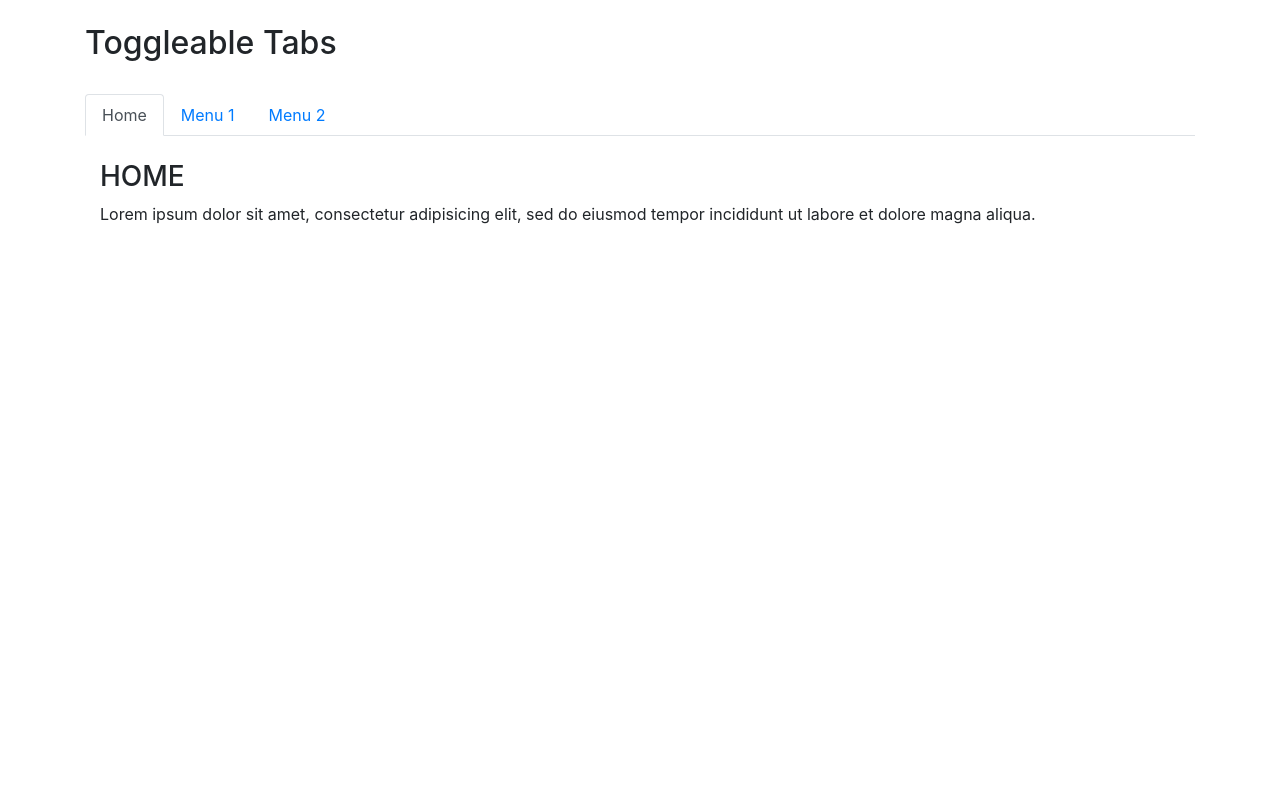
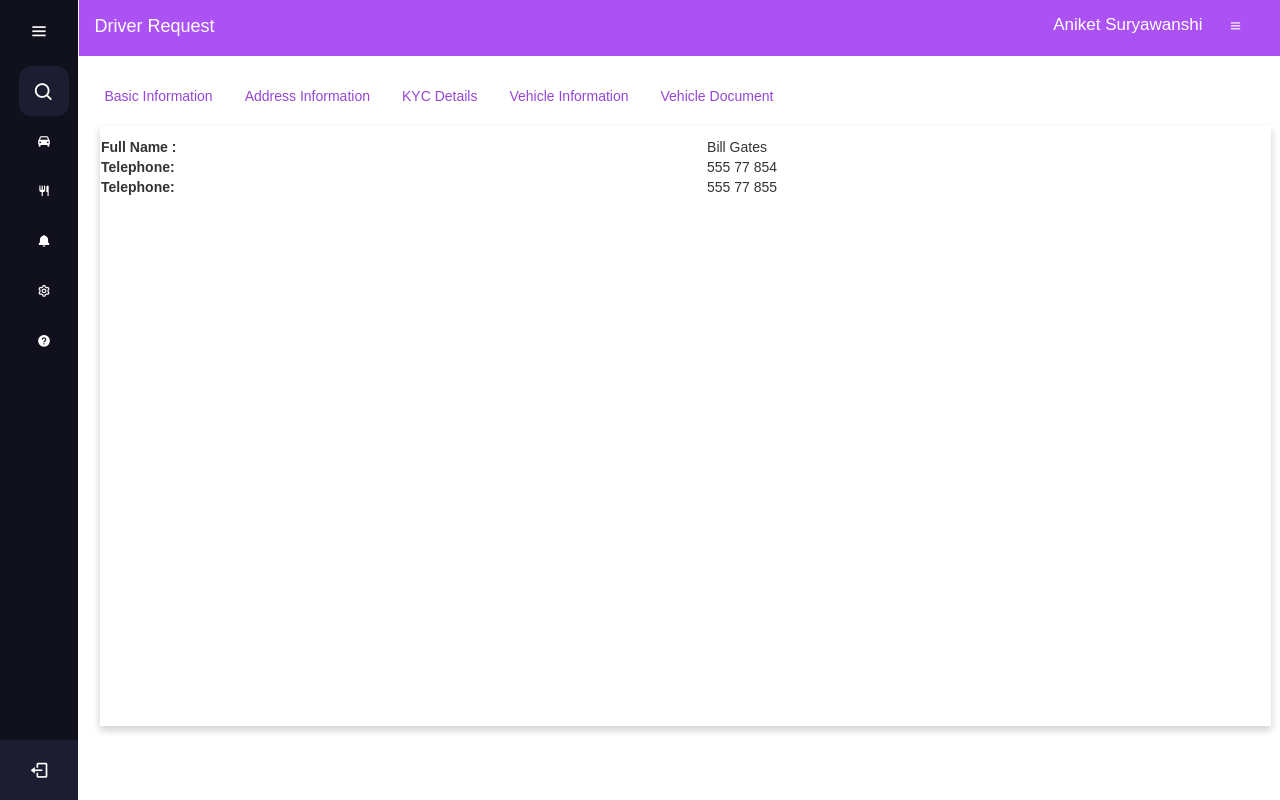
Before and after one commit to aniket0951/Siloar-dashboard, a Django app: template testapp/templates/otp_verify.html in a window 1280 px wide; the page is wider, and only the part inside the window is pictured. Run offline with Django 3.2, Linux system fonts and the light colour scheme; the template is opened without the code that fills it, so the values that code supplies are empty; some libraries are stand-ins or nearby versions.

Commit message:
creating screen to show driver all information

```diff
--- a/static/css/DriverReq.css
+++ b/static/css/DriverReq.css
@@ -251,3 +251,19 @@ p.padding  {
   font: normal normal normal Roboto;
   color: #737373;
 }
+.parenttab .basic_info_card{
+  box-shadow: 0 4px 8px 0 rgba(0, 0, 0, 0.2);
+  padding: 10px 0;
+  box-sizing: border-box;
+  box-sizing: border-box;
+  border: 1px solid #fff;
+  overflow-y: scroll;
+  height: 600px;
+}
+.parenttab .basic_info_card h4{
+  padding: 10px;
+  text-align: left;
+  letter-spacing: 0.48px;
+  color: #333333;
+  opacity: 1;
+}
--- a/testapp/templates/otp_verify.html
+++ b/testapp/templates/otp_verify.html
@@ -1,50 +1,222 @@
+{% load static %}
 <!DOCTYPE html>
 <html lang="en">
 <head>
-  <title>Bootstrap Example</title>
-  <meta charset="utf-8">
-  <meta name="viewport" content="width=device-width, initial-scale=1">
-  <link rel="stylesheet" href="https://maxcdn.bootstrapcdn.com/bootstrap/4.5.2/css/bootstrap.min.css">
+  <title>Driver Verification</title>
+  <link rel="stylesheet" href="{% static 'css/style.css' %}" />
+  <link rel="stylesheet" href="{% static 'css/DriverReq.css' %}" />
+  <link
+    href="https://unpkg.com/boxicons@2.0.9/css/boxicons.min.css"
+    rel="stylesheet"
+  />
+  <link
+    rel="stylesheet"
+    href="https://maxcdn.bootstrapcdn.com/bootstrap/3.3.7/css/bootstrap.min.css"
+    integrity="sha384-BVYiiSIFeK1dGmJRAkycuHAHRg32OmUcww7on3RYdg4Va+PmSTsz/K68vbdEjh4u"
+    crossorigin="anonymous"
+  />
 
   <script src="https://ajax.googleapis.com/ajax/libs/jquery/3.5.1/jquery.min.js"></script>
   <script src="https://maxcdn.bootstrapcdn.com/bootstrap/4.5.2/js/bootstrap.min.js"></script>
 
 </head>
 <body>
-<br>
+  <div class="sidebar" id="main">
+    <div class="logo_content">
+      <div class="logo">
+        <i class="bx bxl-android"></i>
+        <div class="logo_name">Voila Sailor</div>
+      </div>
+      <i class="bx bx-menu" id="btn"></i>
+    </div>
 
-<div class="container">
-  <h2>Toggleable Tabs</h2>
-  <br>
-  <!-- Nav tabs -->
-  <ul class="nav nav-tabs" role="tablist">
-    <li class="nav-item">
-      <a class="nav-link active" data-toggle="tab" href="#home">Home</a>
+    <ul class="nav_list">
+      <li>
+        <a href="#">
+          <i class="bx bx-search"></i>
+          <input type="text" placeholder="Search....." />
+        </a>
+        <span class="tooltip">Search</span>
       </li>
-    <li class="nav-item">
-      <a class="nav-link" data-toggle="tab" href="#menu1">Menu 1</a>
+
+      <li>
+        <a href="driverReq">
+          <i class="bx bxs-car"></i>
+          <span class="links_name">Driver Request</span>
+        </a>
+        <span class="tooltip">Driver Request</span>
       </li>
-    <li class="nav-item">
-      <a class="nav-link" data-toggle="tab" href="#menu2">Menu 2</a>
+
+      <li>
+        <a href="#">
+          <i class="bx bx-restaurant"></i>
+          <span class="links_name">Restaurant Request</span>
+        </a>
+        <span class="tooltip">Res Request</span>
+      </li>
+
+      <li>
+        <a href="#">
+          <i class="bx bxs-bell"></i>
+          <span class="links_name">Notification</span>
+        </a>
+        <span class="tooltip">Notification</span>
+      </li>
+
+      <li>
+        <a href="#">
+          <i class="bx bx-cog"></i>
+          <span class="links_name">Settings</span>
+        </a>
+        <span class="tooltip">Settings</span>
+      </li>
+
+      <li>
+        <a href="#">
+          <i class="bx bxs-help-circle"></i>
+          <span class="links_name">Help</span>
+        </a>
+        <span class="tooltip">Help</span>
       </li>
     </ul>
 
-  <!-- Tab panes -->
-  <div class="tab-content">
-    <div id="home" class="container tab-pane active"><br>
-      <h3>HOME</h3>
-      <p>Lorem ipsum dolor sit amet, consectetur adipisicing elit, sed do eiusmod tempor incididunt ut labore et dolore magna aliqua.</p>
+    <div class="profile_content">
+      <div class="profile">
+        <div class="profile_details">
+          <img src="" alt="" />
+          <div class="name_job">
+            <div class="name">Aniket Suryawanshi</div>
+            <div class="job">Android Developer</div>
           </div>
-    <div id="menu1" class="container tab-pane fade"><br>
-      <h3>Menu 1</h3>
-      <p>Aniket</p>
         </div>
-    <div id="menu2" class="container tab-pane fade"><br>
-      <h3>Menu 2</h3>
-      <p>Sed ut perspiciatis unde omnis iste natus error sit voluptatem accusantium doloremque laudantium, totam rem aperiam.</p>
+        <i class="bx bx-log-out" id="log_out"></i>
       </div>
     </div>
   </div>
 
+  <!-- navigation bar -->
+  <div class="navigation_bar">
+    <nav class="navbar">
+      <div class="container-fluid" id="navigation_div">
+        <a class="navbar-brand">Driver Request</a>
+        <i class="bx bx-menu"></i>
+        <a class="nanbar-user">Aniket Suryawanshi</a>
+      </div>
+    </nav>
+  </div>
+
+  <!-- card view to show all driver information -->
+  <section class="parenttab">
+    <div class="">
+      <ul class="nav nav-pills option_tab" role="tablist">
+        <li class="nav-item">
+          <a class="nav-link active" data-toggle="pill" href="#new">Basic Information</a>
+        </li>
+        <li class="nav-item">
+          <a class="nav-link" data-toggle="pill" href="#progress"
+            >Address Information</a
+          >
+        </li>
+        <li class="nav-item">
+          <a class="nav-link" data-toggle="pill" href="#verified">KYC Details</a>
+        </li>
+        <li class="nav-item">
+          <a class="nav-link" data-toggle="pill" href="#rejected">Vehicle Information</a>
+        </li>
+        <li class="nav-item">
+          <a class="nav-link" data-toggle="pill" href="#rejected">Vehicle Document</a>
+        </li>
+      </ul>
+
+      <div class="row tab-content">
+        <!-- new request -->
+        <div
+          class="table_parent_div col-lg-11 col-md-11 tab-pane active"
+          style="padding-bottom: 3%"
+          id="new"
+        >
+          <div class="basic_info_card" id="menu3">
+            <!-- {% for i in data %}
+            <h4>Full Name      : {{i.full_name}}</h4>
+            <h4 class="bold">buildingName :
+              <span class="bold" style="color: red;">
+              {{i.building_name}}
+               </span>
+            </h4>
+            <h4>Email          :  {{i.email}}</h4>
+            <h4>Contact Number :  {{i.contact_number}}</h4>
+            <h4>Date of Birth  :  {{i.date_of_birth}}</h4>
+            {% endfor %} -->
+
+            <table class="basic_info_table" style="width:100%;">
+              <tr>
+                <th> Full Name  :</th>
+                <td>Bill Gates </td>
+              </tr>
+              <tr>
+                <th>Telephone:</th>
+                <td>555 77 854</td>
+              </tr>
+              <tr>
+                <th>Telephone:</th>
+                <td>555 77 855</td>
+              </tr>
+            </table>
+          </div>
+        </div>
+
+        <!-- Inprogress -->
+        <div
+          class="table_parent_div col-lg-11 col-md-11 tab-pane fade in"
+          style="padding-bottom: 3%"
+          id="progress"
+        >
+          <div class="table_card" id="menu3">
+            <h1>This is Inprogress request</h1>
+          </div>
+        </div>
+
+        <!-- Verified -->
+        <div
+          class="table_parent_div col-lg-11 col-md-11 tab-pane fade in"
+          style="padding-bottom: 3%"
+          id="verified"
+        >
+          <div class="table_card" id="menu3">
+            <h1>This is verified</h1>
+          </div>
+        </div>
+
+        <!-- Rejected -->
+        <div
+          class="table_parent_div col-lg-11 col-md-11 tab-pane fade in"
+          style="padding-bottom: 3%"
+          id="rejected"
+        >
+          <div class="table_card" id="menu3">
+            <h1>Full Name</h1>
+            <h1>Email</h1>
+            <h1>contact Number</h1>
+            <h1>Date of Birth</h1>
+          </div>
+        </div>
+      </div>
+    </div>
+  </section>
+      <!-- scripts -->
+      <script>
+        let btn = document.querySelector("#btn");
+        let sidebar = document.querySelector(".sidebar");
+        let searchBtn = document.querySelector(".bx-search");
+        let handle_click1 = document.querySelector(".button")
+
+        btn.onclick = function () {
+          sidebar.classList.toggle("active");
+        };
+        searchBtn.onclick = function () {
+          sidebar.classList.toggle("active");
+        };
+      </script>
+
 </body>
 </html>
--- a/testproject/urls.py
+++ b/testproject/urls.py
@@ -25,6 +25,7 @@ urlpatterns = [
 
     # to show driver request
     path('driverReq', driverReq, name='driverReq'),
-    path('testfunc', testfunc , name='testfunc')
+
+    path('testfunc/<driverid>/', testfunc , name='testfunc')
 
 ]
```
Also changed, not shown: testapp/templates/DriverReq.html (+5 -12 lines), testapp/views.py (+8 -4 lines). Lines whose indentation alone changed are shown as unchanged.
